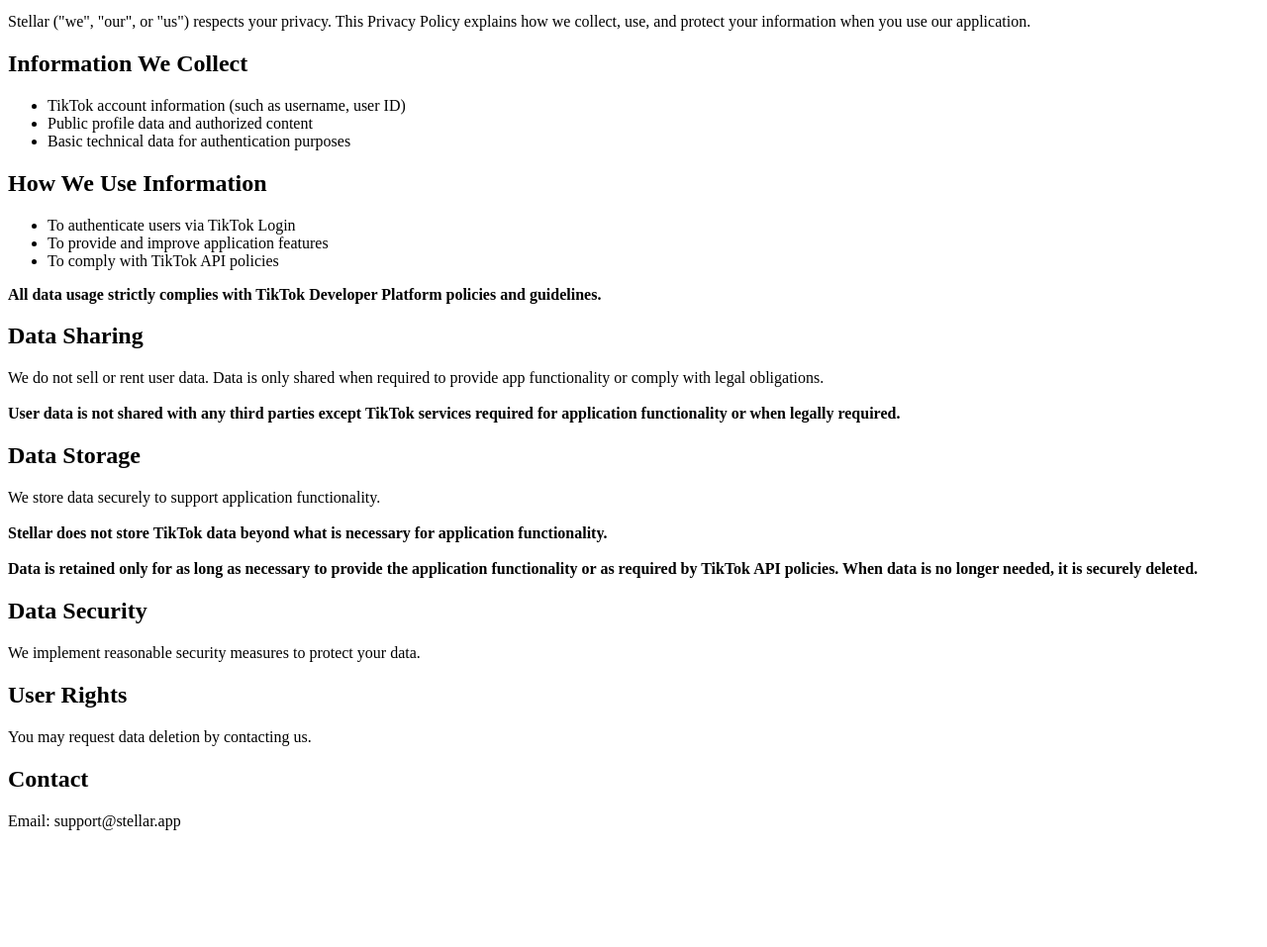
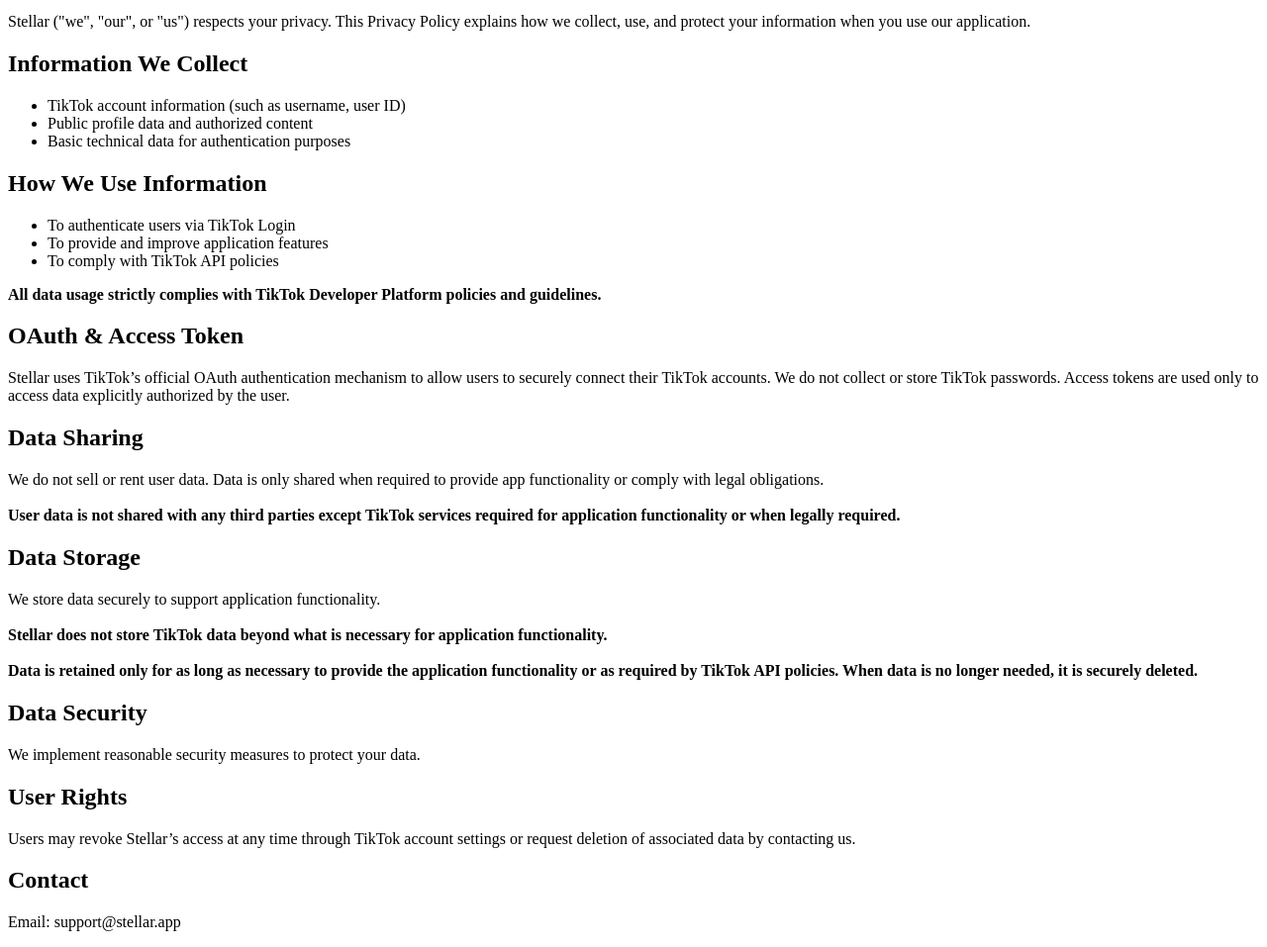
Before and after one commit to stellarlinecreative-cell/stellar-legal, a plain HTML site: page privacy.html in a window 1280 px wide. Shown: the part 101-1058 px from the top of the page at 99% size. Before the commit the page ends 956 px from the top, so only its background shows below. Drawn offline with Linux system fonts and the light colour scheme.

Commit message:
Update privacy.html

```diff
--- a/privacy.html
+++ b/privacy.html
@@ -27,6 +27,13 @@
     <li>To comply with TikTok API policies</li>
   </ul>
   <p><strong>All data usage strictly complies with TikTok Developer Platform policies and guidelines.</strong></p>
+
+  <h2>OAuth & Access Token</h2>
+  <p>
+    Stellar uses TikTok’s official OAuth authentication mechanism to allow users to securely connect
+    their TikTok accounts. We do not collect or store TikTok passwords. Access tokens are used only
+    to access data explicitly authorized by the user.
+  </p>
 
   <h2>Data Sharing</h2>
   <p>
@@ -60,7 +67,7 @@
 
   <h2>User Rights</h2>
   <p>
-    You may request data deletion by contacting us.
+    Users may revoke Stellar’s access at any time through TikTok account settings or request deletion of associated data by contacting us.
   </p>
 
   <h2>Contact</h2>
```
